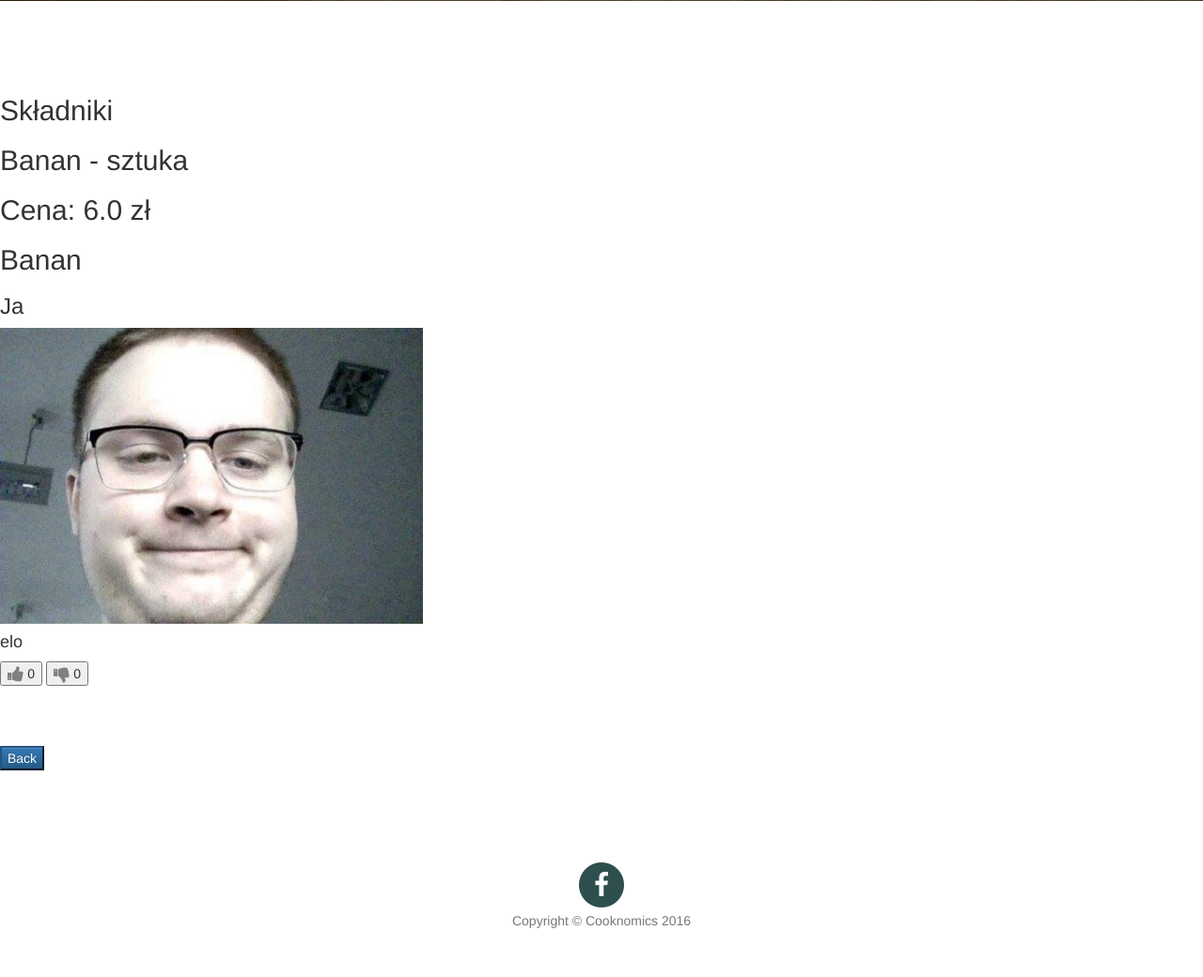
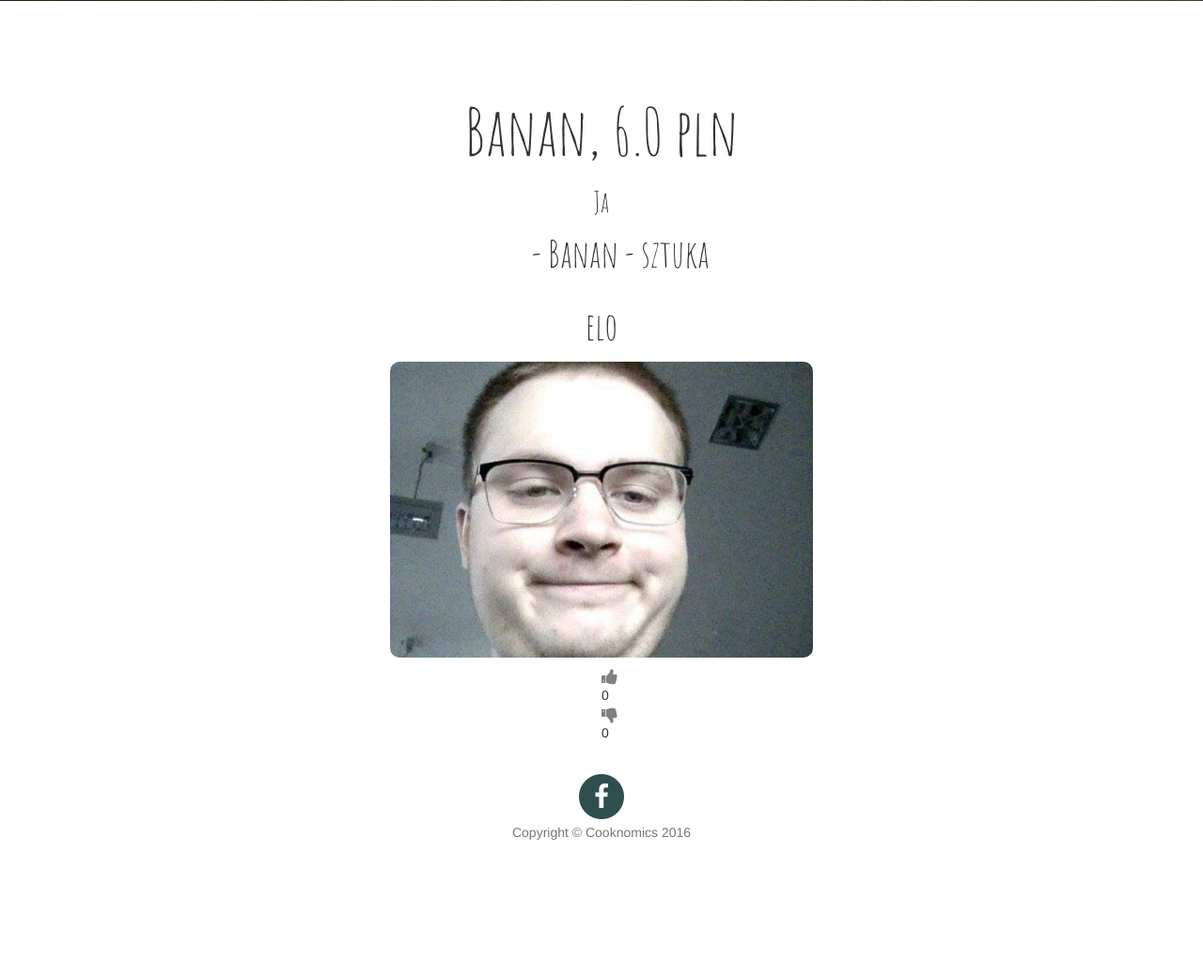
Before and after one commit to mihal277/Cooknomics, a Django app: page /recipes/banan/ in a window 1280 px wide. Shown: the part 677-1717 px from the top of the page at 94% size. After the commit the page ends 1571 px from the top, so only its background shows below. Run offline with Django 3.2, Linux system fonts and the light colour scheme; data comes from the database, SQL or seed files in the repository; some libraries are stand-ins or nearby versions; some web fonts are replaced.

Commit message:
minor style updates

```diff
--- a/news/templates/news_detail.html
+++ b/news/templates/news_detail.html
@@ -7,8 +7,8 @@
 
 {% block element_display %}
     <div class="article">
-        <h2 class="title"> {{ title }}</h2>
-        <h3 class="author"> {{ author }}</h3>
-        <h4 class="fcontent"> {{ content|safe }}</h4>
+        <h2 class="article_title"> {{ title }}</h2>
+        <h3 class="article_author"> {{ author }}</h3>
+        <span class="article_content"> {{ content|safe }}</span>
     </div>
 {% endblock element_display %}
--- a/news/templates/news_index.html
+++ b/news/templates/news_index.html
@@ -1,5 +1,4 @@
 {% extends 'base_index.html' %}
-
 
 {% block element_display %}
     <hr>
@@ -22,7 +21,6 @@
 
 {% endblock element_display %}
 
-
 {% block additional_element_display %}
 
 {% endblock additional_element_display %}
--- a/recipes/templates/recipes_detail.html
+++ b/recipes/templates/recipes_detail.html
@@ -7,14 +7,15 @@
 
 {% block element_display %}
     <div>
-        <h2>Składniki</h2>
-        {% for ingredient in ingredients %}
-            <h2>{{ ingredient }}</h2>
-        {% endfor %}
-        <h2>Cena: {{ price }} zł</h2>
-        <h2 class="title"> {{ title }}</h2>
-        <h3 class="author"> {{ author }}</h3>
-        <img src='{{ image_url }}' style="max-height:315px;width:auto;">
-        <h4 class="fcontent"> {{ content|safe }}</h4>
+        <h2 class="article_title"> {{ title }}, {{ price }} pln</h2>
+        <h3 class="article_author"> {{ author }}</h3>
+        <ul class="ingredients">
+            {% for ingredient in ingredients %}
+                <li class="ingredient">- {{ ingredient }}</li>
+            {% endfor %}
+        </ul>
+        <br>
+        <span class="article_content"> {{ content|safe }}</span>
+        <img class="dish_image" src='{{ image_url }}' style="max-height:315px;width:auto;">
     </div>
 {% endblock element_display %}
--- a/static_files/css/style.css
+++ b/static_files/css/style.css
@@ -100,6 +100,10 @@ hr.small {
 
 .video_buttons {
     margin-top: 10px;
+    width: 0px;
+    display: block;
+    margin-left: auto;
+    margin-right: auto;
 }
 
 .fa-thumbs-up, .fa-thumbs-down {
@@ -284,3 +288,48 @@ img.center {
     margin-left: auto;
     margin-right: auto;
 }
+
+.title {
+    font-family: 'Amatic SC', cursive;
+    font-size: 50px;
+}
+
+.article_title {
+    font-family: 'Amatic SC', cursive;
+    font-size: 70px;
+    text-align: center;
+}
+
+.article_author {
+    font-family: 'Amatic SC', cursive;
+    font-size: 30px;
+    text-align: center;
+}
+
+.article_content {
+    font-family: 'Amatic SC', cursive;
+    font-size: 40px;
+    display:table;
+    margin:0 auto;
+}
+
+.video_frame {
+    display: block;
+    margin-left: auto;
+    margin-right: auto;
+}
+
+.ingredients {
+    list-style-type: circle;
+    list-style-position:inside;
+    font-family: 'Amatic SC', cursive;
+    font-size: 40px;
+    display:table;
+    margin:0 auto;
+}
+
+.dish_image {
+    border-radius: 10px;
+    display: block;
+    margin: 0 auto;
+}
--- a/templates/base_detail.html
+++ b/templates/base_detail.html
@@ -34,26 +34,24 @@
         {% block element_display %}
         {% endblock element_display %}
         <div class="video_buttons row">
-            <button class="upvote-button" data-name="{{ slug }}" id="upbtn_{{ slug }}"
-                    data-on-click-action="upvote"
-            >
-                <i class="fa fa-thumbs-up fa-lg"></i>
-                <span id="upvote_count_{{ slug }}">{{ up_votes }}</span>
-            </button>
-
-            <button class="downvote-button" data-name="{{ slug }}" id="dwnbtn_{{ slug }}"
-                    data-on-click-action="downvote"
-            >
-                <i class="fa fa-thumbs-down fa-lg"></i>
-                <span id="downvote_count_{{ slug }}">{{  down_votes }}</span>
-            </button>
-        </div>
+                        <i data-name="{{ slug }}"
+                           class="fa fa-thumbs-up fa-lg upvote-button {% if voting_status == 'upvoted' %}
+                                                                      clicked
+                                                                      {% endif %}" id="upbtn_{{ slug }}"
+                                                                      data-on-click-action="upvote"></i>
+                        <section id="upvote_count_{{ slug }}">{{ up_votes }}</section>
+                        <i data-name="{{ slug }}"
+                           class="fa fa-thumbs-down fa-lg downvote-button {% if voting_status == 'downvoted' %}
+                                                                          clicked
+                                                                          {% endif %}" id="dwnbtn_{{ slug }}"
+                                                                          data-on-click-action="downvote"></i>
+                        <section id="downvote_count_{{ slug }}">{{  down_votes }}</section>
+                    </div>
         {% block additional_element_display %}
         {% endblock additional_element_display %}
         {% with ''|addstr:appname|addstr:':'|addstr:appname|addstr:'_list' as back_url %}
         <a href="{% url back_url %}">
         {% endwith %}
-            <button class="more btn-md btn-primary">Back</button>
         </a>
     </main>
 
--- a/templates/base_index.html
+++ b/templates/base_index.html
@@ -59,7 +59,7 @@
 
 {% block content %}
     <div class="sorting">
-        <select class="selectpicker sorting-select" title="Sortuj po:">
+        <select class="selectpicker sorting-select" class="sort_select" title="Sortuj po:">
             <option value="up_votes">Ilość polubień</option>
             <option value="published_date">Data publikacji</option>
             <option value="title">Nazwa</option>
```
Also changed, not shown: recipes/static/recipes/js/scripts.js (+22 -10 lines), videos/static/videos/js/scripts.js (+21 -8 lines), videos/templates/video_detail.html (+4 -6 lines).
